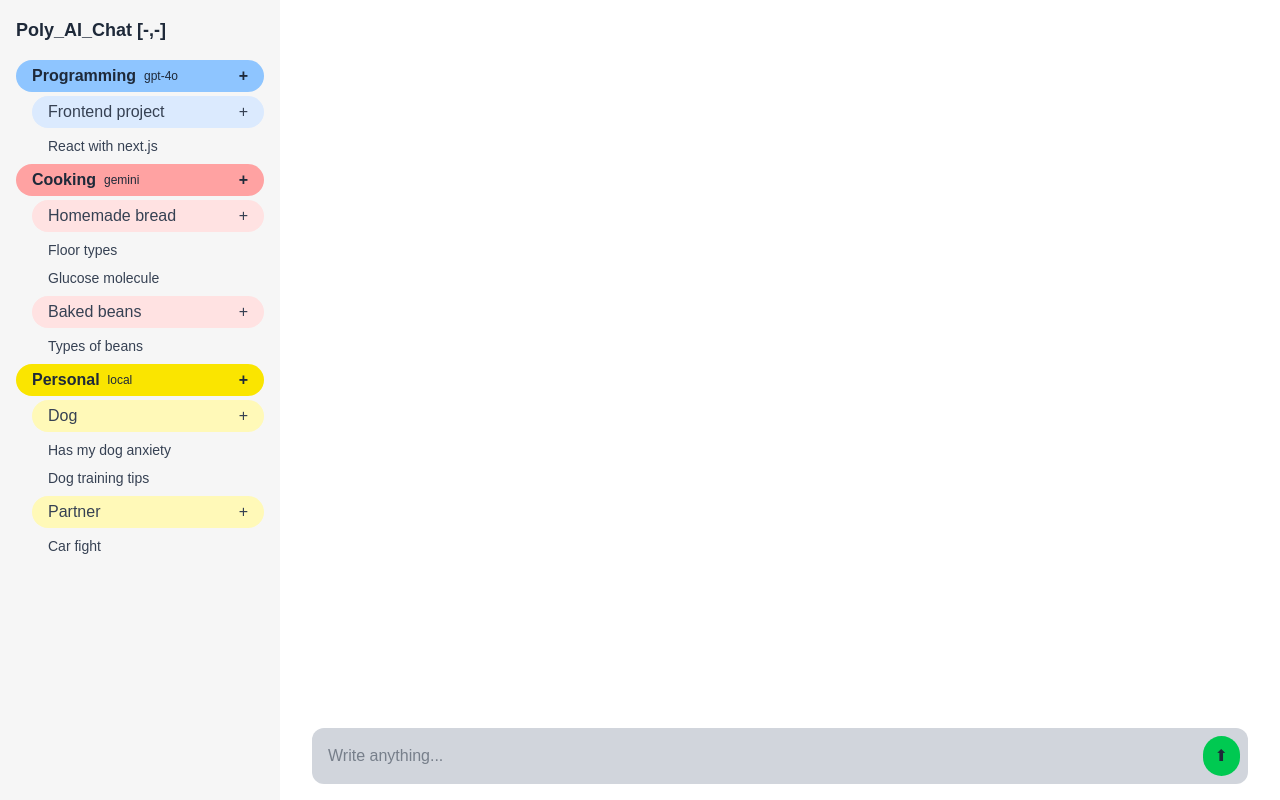
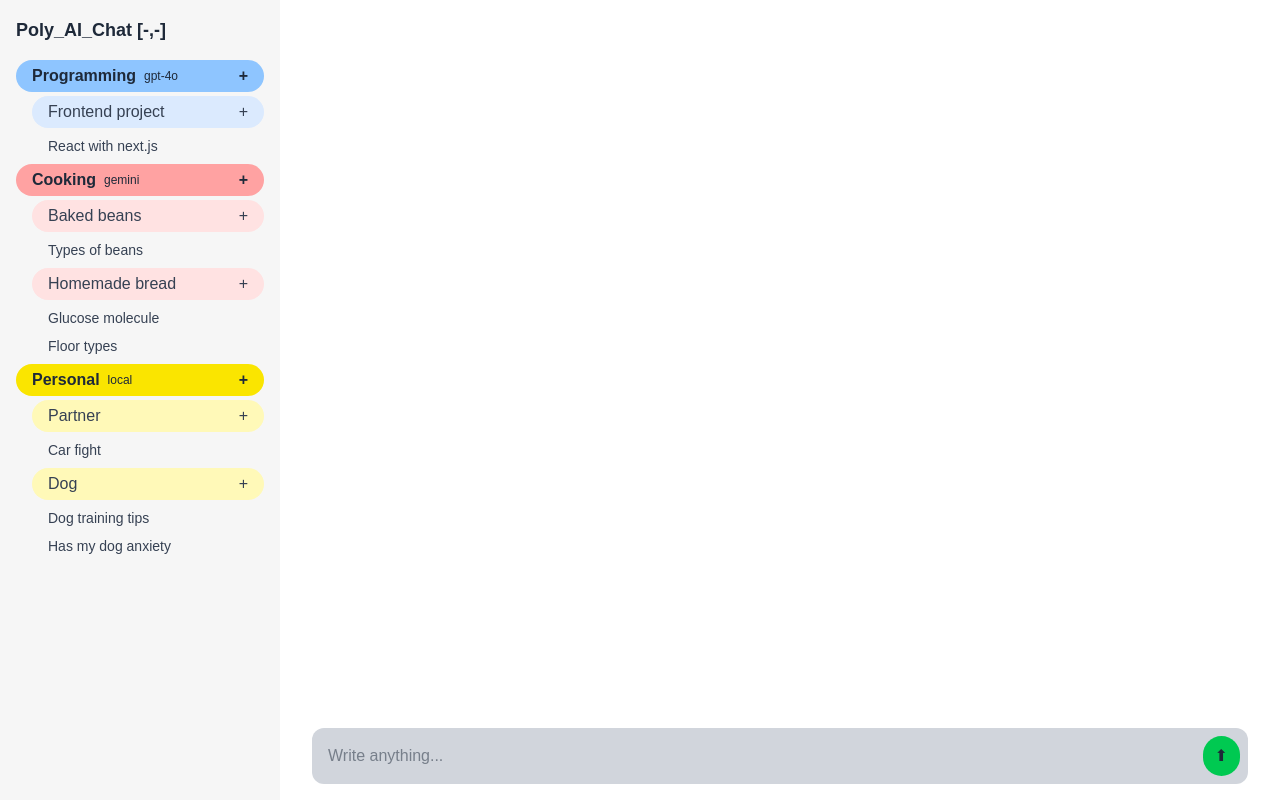
Before and after one commit to julesrb/Poly_Chat_AI, a Next.js app in the folder poly_chat_ai/: page / in a window 1280 px wide. Built offline with nearby package versions, Linux system fonts and the light colour scheme.

Commit message:
reversed display order of convo

```diff
--- a/poly_chat_ai/src/app/Catergories/Categories.tsx
+++ b/poly_chat_ai/src/app/Catergories/Categories.tsx
@@ -67,7 +67,7 @@ function Categories({ id, title, model, color, threads, setConversationSelection
       </div>
       {isOpen && (
         <div className="space-y-2 flex-1 overflow-auto">
-          {threads.map((thr) => (
+          {threads.slice().reverse().map((thr) => (
             <Threads
               key={thr.id}
               id={thr.id}
--- a/poly_chat_ai/src/app/Conversations/Conversations.tsx
+++ b/poly_chat_ai/src/app/Conversations/Conversations.tsx
@@ -20,7 +20,7 @@ function Conversations({ conversation, categoryId, threadId, setConversationSele
 				// Add the user prompt to the messages
 				messagesCopy.push({
 					role: 'user',
-					content: "analyze the entire conversation so far and provide a concise summary of the overall topic in 26 characters or fewer and without dot in the end. After providing the answer, confirm that it does not exceed the limit.Do not include any explanations, code, or examples. Return 'New Chat' if the topic is too generic."
+					content: "analyze the entire conversation so far and provide a concise summary of the overall topic in 26 characters or fewer and without dot in the end. After providing the answer, confirm that it does not exceed the limit, but do not print a confirm statement. Do not include any explanations, code, or examples. Return 'New Chat' if the topic is too generic."
 				});
 
 				const res = await fetch("/api/chat", {
--- a/poly_chat_ai/src/app/Threads/Threads.tsx
+++ b/poly_chat_ai/src/app/Threads/Threads.tsx
@@ -46,7 +46,7 @@ function Threads({ id, title, color, categoryId, conversations, bgClassPale, set
       </div>
       {isOpen && (
 		<div className="space-y-2 pt-2 flex-1 overflow-auto">
-        {conversations.map((conv) => (
+        {conversations.slice().reverse().map((conv) => (
           <Conversations
             key={conv.id}
 			conversation={conv}
```
Also changed, not shown: 1 other file (tests, documents, lock files or other folders).
